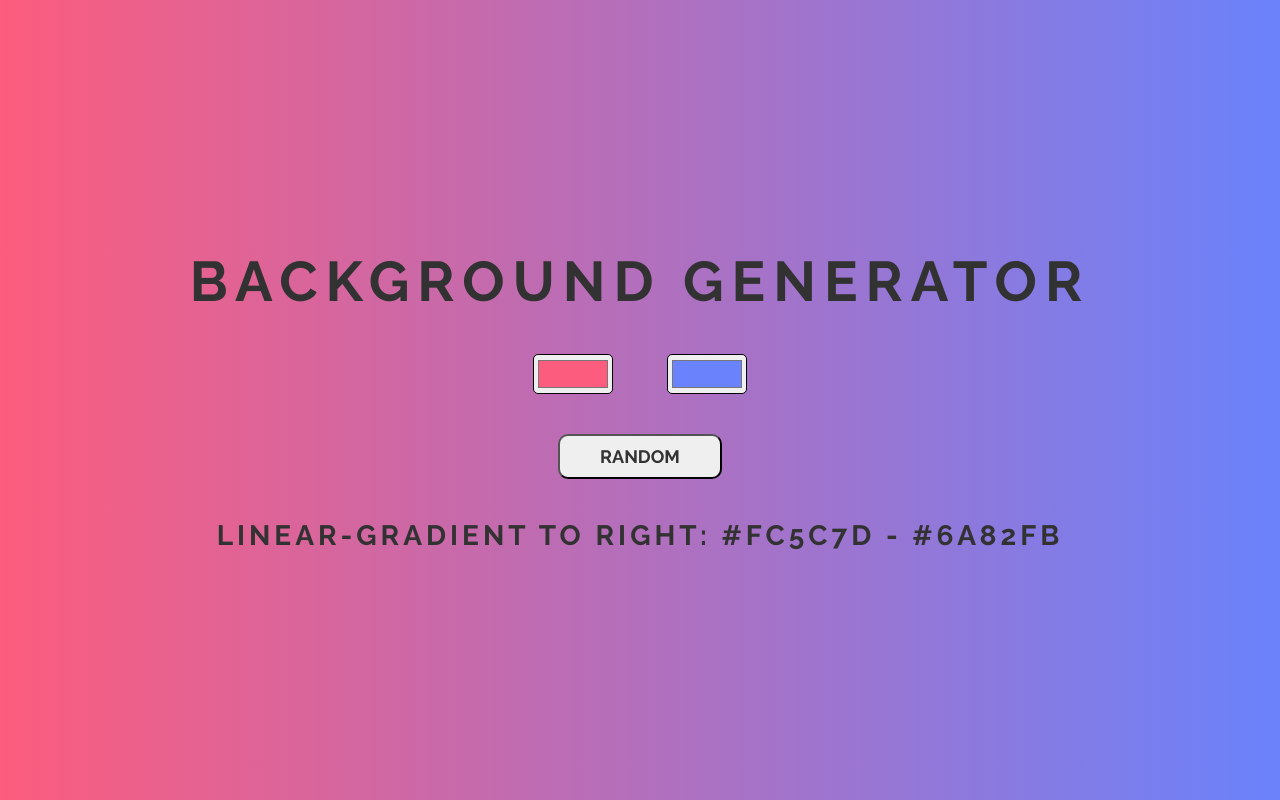
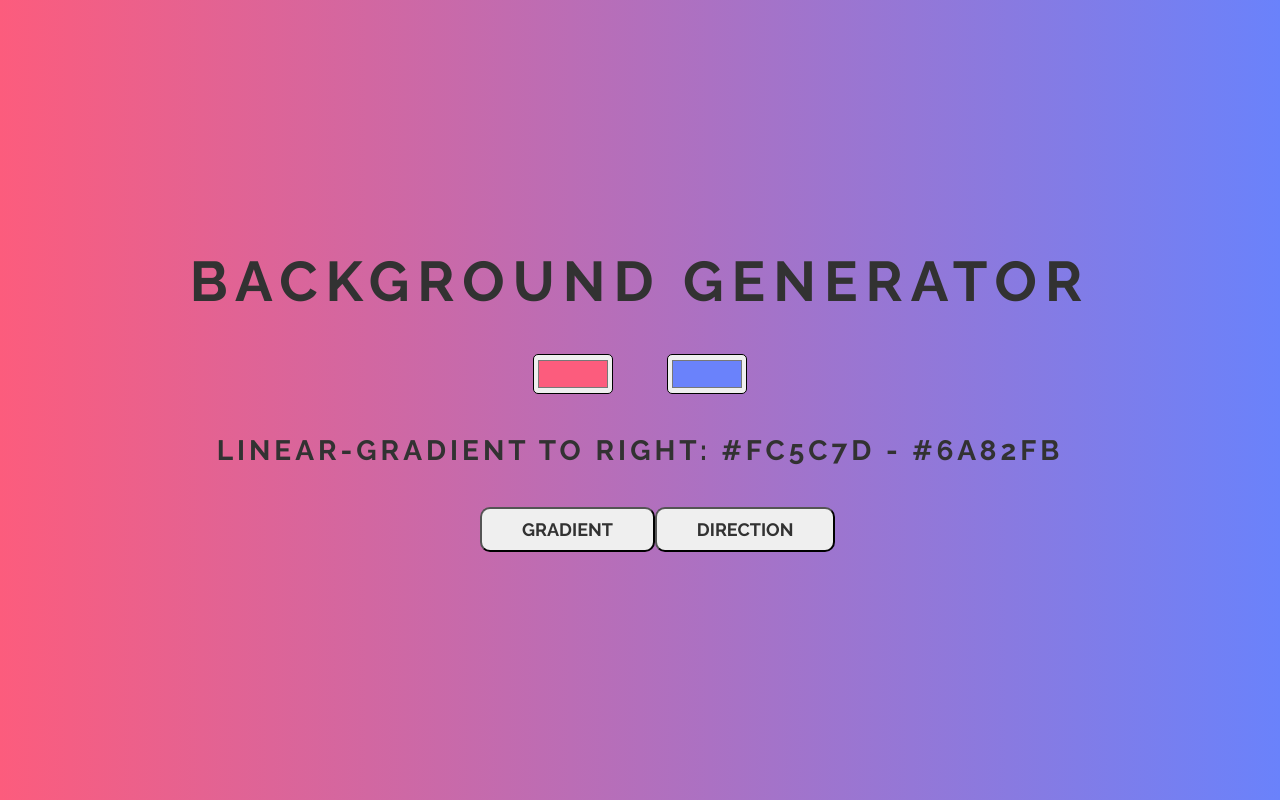
Before and after one commit to NSLDev/Background-Color-Generator, a React (Create React App) app: page / in a window 1280 px wide. Built offline with nearby package versions, Linux system fonts and the light colour scheme.

Commit message:
-Added styling for components -Added gradient direction change functionality, need to add more options for it -Still working out random color bug

```diff
--- a/src/App.jsx
+++ b/src/App.jsx
@@ -4,8 +4,9 @@ import "./App.scss";
 const App = () => {
   const [color1Value, setColor1Value] = useState("#fc5c7d");
   const [color2Value, setColor2Value] = useState("#6a82fb");
+  const [gradientDirection, setGradientDirection] = useState("to right");
   const [background, setBackground] = useState(
-    `linear-gradient(to right, ${color1Value}, ${color2Value})`
+    `linear-gradient(${gradientDirection}, ${color1Value}, ${color2Value})`
   );
   const [colorText, setColorText] = useState(
     `Linear-gradient to right: ${color1Value} - ${color2Value}`
@@ -16,8 +17,9 @@ const App = () => {
   };
 
   const changeBackground = () => {
-    setBackground(`linear-gradient(to right, ${color1Value}, ${color2Value})`);
-    console.log(background);
+    setBackground(
+      `linear-gradient(${gradientDirection}, ${color1Value}, ${color2Value})`
+    );
   };
 
   const color1Change = (e) => {
@@ -32,11 +34,16 @@ const App = () => {
     changeColorText();
   };
 
-  const getRandomColors = () => {
+  const getRandomColors = (e) => {
     setColor1Value("#" + Math.floor(Math.random() * 16777215).toString(16));
     setColor2Value("#" + Math.floor(Math.random() * 16777215).toString(16));
+    console.log(color1Value, color2Value, background);
     changeBackground();
     changeColorText();
+  };
+
+  const changeDirection = () => {
+    setGradientDirection("to bottom");
   };
 
   return (
@@ -58,10 +65,15 @@ const App = () => {
           className="app__color app__color--2"
         />
       </div>
-      <button className="app__button" onClick={getRandomColors}>
-        Random
-      </button>
       <span className="app__colorText">{colorText}</span>
+      <div className="app__buttonContainer">
+        <button className="app__button" onClick={getRandomColors}>
+          Gradient
+        </button>
+        <button className="app__button" onClick={changeDirection}>
+          Direction
+        </button>
+      </div>
     </div>
   );
 };
--- a/src/App.scss
+++ b/src/App.scss
@@ -41,18 +41,26 @@
     display: none;
   }
 
+  &__colorText {
+    font-size: 28px;
+    margin: 20px 0;
+    letter-spacing: 4px;
+  }
+
+  &__buttonContainer {
+    display: flex;
+    justify-content: space-between;
+    align-items: center;
+    width: 25%;
+    margin: 20px 0;
+  }
+
   &__button {
-    margin: 20px 0;
+    margin: 0;
     padding: 10px 40px;
     border-radius: 10px;
     outline: none;
     font-size: 18px;
     cursor: pointer;
   }
-
-  &__colorText {
-    font-size: 28px;
-    margin: 20px 0;
-    letter-spacing: 4px;
-  }
 }
```
